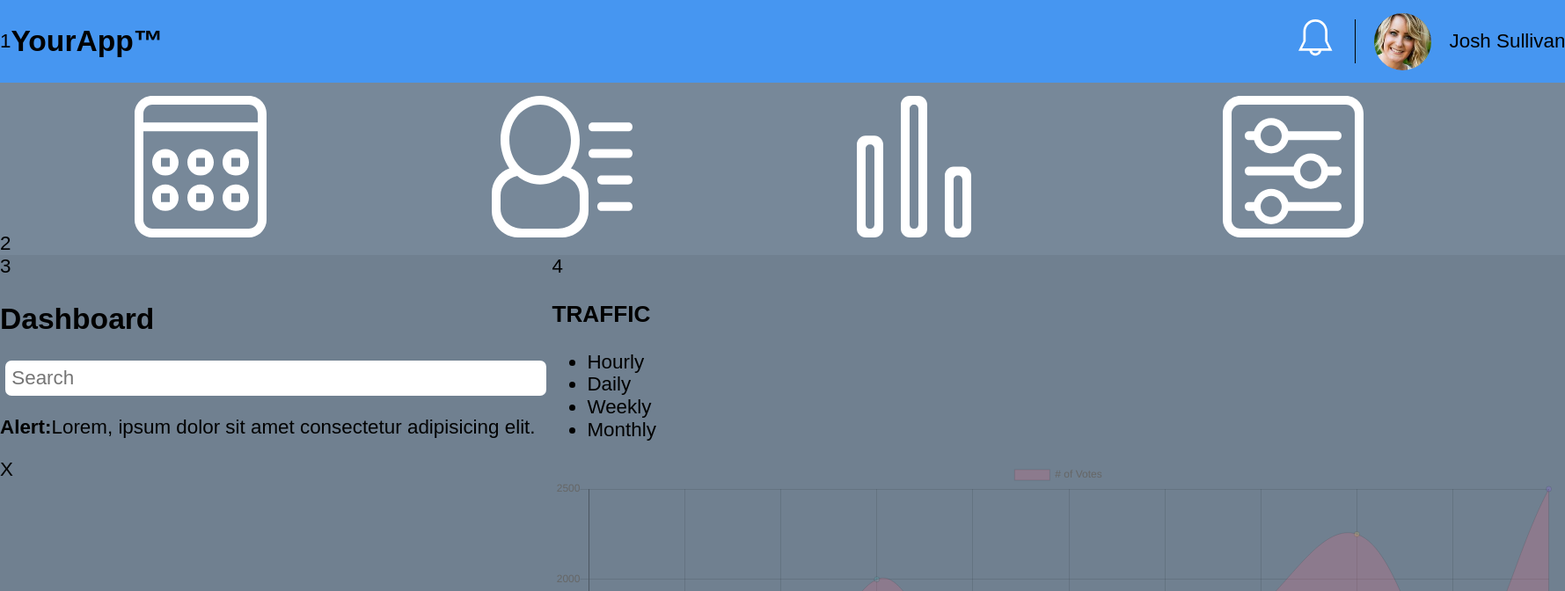
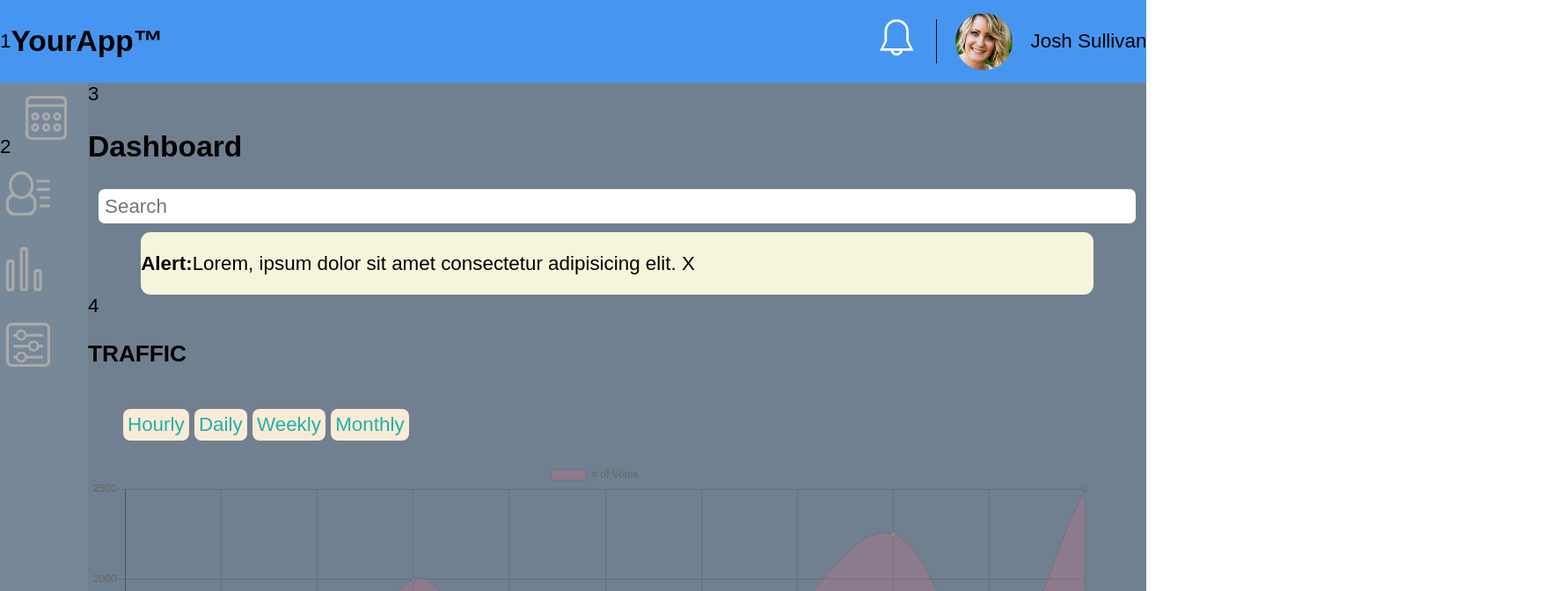
Before and after one commit to okleo73/web_app_dashboard, a plain HTML site: page index.html in a window 1280 px wide. Shown: the top 672 px of the page at 88% size, 1779 px wide, since content can reach past the window. Drawn offline with nearby package versions, Linux system fonts and the light colour scheme.

Commit message:
will update grid styles, bell alert, settings switches, navigation fills

```diff
--- a/css/styles.css
+++ b/css/styles.css
@@ -97,6 +97,8 @@ Dashboard section
 .dashboard-img, .members-img, .visits-img, .settings-img {
     width: 9%;
     margin: 15px 7%;
+    max-width: 80px;
+    min-width: 50px;
 }
 .navigation {
     background-color: lightslategray;
@@ -136,6 +138,8 @@ Notification Section
     width: 65px;
     margin-right: 21px;
     border-right: solid thin;
+    min-width: 50px;
+    max-width: 80px;
 }
 .notifications img {
     margin-right: 20px;
@@ -154,6 +158,7 @@ New Member section/Recent activity section
     /* width: 10%; */
     width: 65px;
     border-radius: 50%;
+    min-width: 50px;
 }
 .new-members h6 {
     margin: 0;
@@ -174,6 +179,7 @@ New Member section/Recent activity section
 }
 .activity .fourth-member, .second-member, .third-member, .first-member {
     margin: 10px 15px;
+    min-width: 50px;
 }
 .date {
     margin-left: auto;
@@ -254,20 +260,50 @@ SVG Icons
     align-self: center;
     margin: 7px;
 }
+.contact-img p {
+    margin-left: auto;
+}
+.alert-banner {
+    background-color: beige;
+    width: 90%;
+    margin: 10px auto 0;
+    border-radius: 11px;
+}
+.trafic-nav-link {
+    display: inline-block;
+    background-color: antiquewhite;
+    border-radius: 8px;
+    padding: 5px;
+    color: lightseagreen;
+}
+.trafic-nav {
+    list-style: none;
+    display: inline-block;
+}
+span {
+    margin: 10px;
+}
+.alert-banner p {
+    display: inline-block;
+}
+/* when nav button is active. Not in css yet */
+.active-nav-bttn {
+    fill: #fff;
+}
 
 @media(min-width: 768px) {
     .grid-container {
-        /* grid-template-columns: 55px 1fr; */
-        grid-template-columns: 1fr;
-        /* grid-template-areas:
+        grid-template-areas:
             "header header"
-            "navigation main"; */
+            "navigation main"
+            "navigation main";
+        grid-template-columns: 100px 1fr;
     }
     .main {
         display: grid;
         grid-template-columns: 1fr;
     }
-    .general-traffic, .social-stats {
+    .traffic, .social-stats, .dashboard {
         grid-column: 1 / span 2;
     }
     .daily, .new-members, .message-user {
@@ -281,12 +317,6 @@ SVG Icons
     }
     .widget-container-half {
         width: 45vw;
-    }
-    .grid-container {
-        grid-template-areas:
-            "header header"
-            "navigation main"
-            "navigation";
     }
 }
 
--- a/index.html
+++ b/index.html
@@ -10,29 +10,101 @@
         <link href="css/toggle-switch.css" rel="stylesheet">
         <link href="css/styles.css" rel="stylesheet">
     </head>
-    <body class="grid-container">
-        <div class="container">
+    <body>
+        <div class="grid-container container">
             <div class="col notifications">1
-                <!-- <h2><strong>Your</strong>App&trade;</h2> -->
                 <h2><strong>Your</strong>App&trade;</h2>
                 <div class="notification-bar">
                     <img src="icons/icon-bell.svg" alt="bell icon" class="bell-icon">
-                    <!-- <img src="images/member-1.jpg" alt="profile picture" class="profile-pic" /> -->
-                    <!-- <p>Josh Sullivan</p> -->
+                    <span id="alert-bell"></span>
                 </div>
                 <img src="images/member-1.jpg" alt="profile picture" class="profile-pic">
                 <p>Josh Sullivan</p>
             </div>
             <div class="col navigation">2
-                <a><img src="icons/icon-dashboard.svg" alt="dashboard icon" class="dashboard-img"></a>
-                <a><img src="icons/icon-members.svg" alt="members icon" class="members-img"></a>
-                <a><img src="icons/icon-visits.svg" alt="visits icon" class="visits-img"></a>
-                <a><img src="icons/icon-settings.svg" alt="settings icon" class="settings-img"></a>
+                <a  onclick="activeNavBttn()">
+                    <?xml version="1.0" encoding="utf-8"?>
+                    <svg  onclick="activeNavBttn()" class="dashboard-img nav-bttns" version="1.1" id="Line_2" xmlns="http://www.w3.org/2000/svg" xmlns:xlink="http://www.w3.org/1999/xlink" x="0px" y="0px" viewBox="0 0 32 32" style="enable-background:new 0 0 32 32;" xml:space="preserve">
+                        <style type="text/css">
+                            .st0{fill:#aaa;}
+                        </style>
+                        <g id="_x31_0_20_">
+                            <g>
+                                <path class="st0 nav-paths" d="M25,18c1.7,0,3-1.3,3-3c0-1.7-1.3-3-3-3c-1.7,0-3,1.3-3,3C22,16.7,23.3,18,25,18z M24,14h2v2h-2V14z M25,26
+                                    c1.7,0,3-1.3,3-3c0-1.7-1.3-3-3-3c-1.7,0-3,1.3-3,3C22,24.7,23.3,26,25,26z M24,22h2v2h-2V22z M17,26c1.7,0,3-1.3,3-3
+                                    c0-1.7-1.3-3-3-3c-1.7,0-3,1.3-3,3C14,24.7,15.3,26,17,26z M16,22h2v2h-2V22z M28,0H6C3.8,0,2,1.8,2,4v24c0,2.2,1.8,4,4,4h22
+                                    c2.2,0,4-1.8,4-4V4C32,1.8,30.2,0,28,0z M30,28c0,1.1-0.9,2-2,2H6c-1.1,0-2-0.9-2-2V8h26V28z M30,6H4V4c0-1.1,0.9-2,2-2h22
+                                    c1.1,0,2,0.9,2,2V6z M17,18c1.7,0,3-1.3,3-3c0-1.7-1.3-3-3-3c-1.7,0-3,1.3-3,3C14,16.7,15.3,18,17,18z M16,14h2v2h-2V14z M9,26
+                                    c1.7,0,3-1.3,3-3c0-1.7-1.3-3-3-3c-1.7,0-3,1.3-3,3C6,24.7,7.3,26,9,26z M8,22h2v2H8V22z M9,18c1.7,0,3-1.3,3-3c0-1.7-1.3-3-3-3
+                                    c-1.7,0-3,1.3-3,3C6,16.7,7.3,18,9,18z M8,14h2v2H8V14z"/>
+                            </g>
+                        </g>
+                    </svg>
+                </a>
+                <a  onclick="activeNavBttn()">
+                    <?xml version="1.0" encoding="utf-8"?>
+                    <svg  onclick="activeNavBttn()" class="members-img nav-bttns" version="1.1" id="Line_5" xmlns="http://www.w3.org/2000/svg" xmlns:xlink="http://www.w3.org/1999/xlink" x="0px" y="0px"
+                        viewBox="0 0 32 32" style="enable-background:new 0 0 32 32;" xml:space="preserve">
+                        <style type="text/css">
+                            .st0{fill:#aaa;}
+                        </style>
+                        <g id="_x37__17_">
+                            <g>
+                                <path class="st0 nav-paths" d="M18,16.4c1.3-1.7,2-3.9,2-6.4c0-5.5-4-10-9-10C6,0,2,4.5,2,10c0,2.4,0.8,4.6,2,6.4c-2.3,0.8-4,3-4,5.6v4
+                                    c0,3.3,2.7,6,6,6h10c3.3,0,6-2.7,6-6v-4C22,19.4,20.3,17.2,18,16.4z M4,10c0-4.4,3.1-8,7-8c3.9,0,7,3.6,7,8s-3.1,8-7,8
+                                    C7.1,18,4,14.4,4,10z M20,25.5c0,2.5-2.2,4.5-4.9,4.5H6.9C4.2,30,2,28,2,25.5v-3c0-2.1,1.6-3.9,3.8-4.4C7.2,19.3,9,20,11,20
+                                    c2,0,3.8-0.7,5.2-1.9c2.2,0.5,3.8,2.2,3.8,4.4V25.5z M23,8h8c0.6,0,1-0.4,1-1c0-0.6-0.4-1-1-1h-8c-0.6,0-1,0.4-1,1
+                                    C22,7.6,22.4,8,23,8z M31,24h-6c-0.6,0-1,0.4-1,1c0,0.6,0.4,1,1,1h6c0.6,0,1-0.4,1-1C32,24.4,31.6,24,31,24z M31,12h-8
+                                    c-0.6,0-1,0.4-1,1c0,0.6,0.4,1,1,1h8c0.6,0,1-0.4,1-1C32,12.4,31.6,12,31,12z M31,18h-6c-0.6,0-1,0.4-1,1c0,0.6,0.4,1,1,1h6
+                                    c0.6,0,1-0.4,1-1C32,18.4,31.6,18,31,18z"/>
+                            </g>
+                        </g>
+                    </svg>
+                </a>
+                <a  onclick="activeNavBttn()">
+                    <?xml version="1.0" encoding="utf-8"?>
+                    <svg  onclick="activeNavBttn()" class="visits-img nav-bttns" version="1.1" id="Line_12" xmlns="http://www.w3.org/2000/svg" xmlns:xlink="http://www.w3.org/1999/xlink" x="0px" y="0px"
+                        viewBox="0 0 32 32" style="enable-background:new 0 0 32 32;" xml:space="preserve">
+                        <style type="text/css">
+                            .st0{fill:#aaa;}
+                        </style>
+                        <g id="_x35__10_">
+                            <g>
+                                <path class="st0 nav-paths" d="M14,0h-2c-1.1,0-2,0.9-2,2v28c0,1.1,0.9,2,2,2h2c1.1,0,2-0.9,2-2V2C16,0.9,15.1,0,14,0z M14,29
+                                    c0,0.6-0.4,1-1,1c-0.6,0-1-0.4-1-1V3c0-0.6,0.4-1,1-1c0.6,0,1,0.4,1,1V29z M4,9H2c-1.1,0-2,0.9-2,2v19c0,1.1,0.9,2,2,2h2
+                                    c1.1,0,2-0.9,2-2V11C6,9.9,5.1,9,4,9z M4,29c0,0.6-0.4,1-1,1c-0.6,0-1-0.4-1-1V12c0-0.6,0.4-1,1-1c0.6,0,1,0.4,1,1V29z M24,16h-2
+                                    c-1.1,0-2,0.9-2,2v12c0,1.1,0.9,2,2,2h2c1.1,0,2-0.9,2-2V18C26,16.9,25.1,16,24,16z M24,29c0,0.6-0.4,1-1,1c-0.6,0-1-0.4-1-1V19
+                                    c0-0.6,0.4-1,1-1c0.6,0,1,0.4,1,1V29z"/>
+                            </g>
+                        </g>
+                    </svg>
+                </a>
+                <a>
+                    <?xml version="1.0" encoding="utf-8"?>
+                    <svg class="settings-img nav-bttns" version="1.1" id="Line_6" xmlns="http://www.w3.org/2000/svg" xmlns:xlink="http://www.w3.org/1999/xlink" x="0px" y="0px"
+                        viewBox="0 0 32 32" style="enable-background:new 0 0 32 32;" xml:space="preserve">
+                        <style type="text/css">
+                            .st0{fill:#aaa;}
+                        </style>
+                        <g id="_x32__16_">
+                            <g>
+                                <path class="st0 nav-paths" d="M26,24H14.9c-0.4-1.7-2-3-3.9-3c-1.9,0-3.4,1.3-3.9,3H6c-0.6,0-1,0.4-1,1c0,0.6,0.4,1,1,1h1.1
+                                    c0.4,1.7,2,3,3.9,3c1.9,0,3.4-1.3,3.9-3H26c0.6,0,1-0.4,1-1C27,24.4,26.6,24,26,24z M11,27.4c-1.3,0-2.4-1.1-2.4-2.4
+                                    c0-1.3,1.1-2.4,2.4-2.4c1.3,0,2.4,1.1,2.4,2.4C13.4,26.3,12.3,27.4,11,27.4z M26,8H14.9c-0.4-1.7-2-3-3.9-3C9.1,5,7.6,6.3,7.1,8H6
+                                    C5.4,8,5,8.4,5,9c0,0.6,0.4,1,1,1h1.1c0.4,1.7,2,3,3.9,3c1.9,0,3.4-1.3,3.9-3H26c0.6,0,1-0.4,1-1C27,8.4,26.6,8,26,8z M11,11.4
+                                    c-1.3,0-2.4-1.1-2.4-2.4c0-1.3,1.1-2.4,2.4-2.4c1.3,0,2.4,1.1,2.4,2.4C13.4,10.3,12.3,11.4,11,11.4z M26,16h-2.1
+                                    c-0.4-1.7-2-3-3.9-3c-1.9,0-3.4,1.3-3.9,3H6c-0.6,0-1,0.4-1,1c0,0.6,0.4,1,1,1h10.1c0.4,1.7,2,3,3.9,3c1.9,0,3.4-1.3,3.9-3H26
+                                    c0.6,0,1-0.4,1-1C27,16.4,26.6,16,26,16z M20,19.4c-1.3,0-2.4-1.1-2.4-2.4c0-1.3,1.1-2.4,2.4-2.4c1.3,0,2.4,1.1,2.4,2.4
+                                    C22.4,18.3,21.3,19.4,20,19.4z M28,0H4C1.8,0,0,1.8,0,4v24c0,2.2,1.8,4,4,4h24c2.2,0,4-1.8,4-4V4C32,1.8,30.2,0,28,0z M30,28
+                                    c0,1.1-0.9,2-2,2H4c-1.1,0-2-0.9-2-2V4c0-1.1,0.9-2,2-2h24c1.1,0,2,0.9,2,2V28z"/>
+                            </g>
+                        </g>
+                    </svg>
+                </a>
             </div>
             <div class="main">
                 <div class="col dashboard">3
                     <h2>Dashboard</h2>
-                    <!-- <input type="text" placeholder="Search"> -->
                     <div class="search">
                         <input type="text" placeholder="Search">
                     </div>
@@ -40,7 +112,6 @@
                         <p>Alert: Lorem, ipsum dolor sit amet consectetur adipisicing elit.</p>
                         <span class="close">X</span>
                     </div> -->
-
 
                     <!-- Insert Rental Map with Property picture to the right -->
                     <div id="alert2" class="alert2"></div>
@@ -57,7 +128,6 @@
                             <li class="trafic-nav-link">Monthly</li>
                         </ul>
                         <div class="widget-container-full">
-
                             <canvas id="traffic-chart" width="400" height="200"></canvas>
                         </div>
                     </div>
@@ -67,7 +137,6 @@
                         <h3>DAILY TRAFFIC</h3>
                         <!-- price of views over the past week -->
                         <div class="widget-container-half">
-
                             <canvas id="daily-chart" width="400" height="200"></canvas>
                         </div>
                     </div>
@@ -75,9 +144,7 @@
                 <section class="mobile">
                     <div class="col mobile-users">6
                         <h3>MOBILE USERS</h3>
-
                         <div class="widget-container-half">
-
                             <canvas id="mobile-chart" width="400" height="200"></canvas>
                         </div>
                     </div>
@@ -146,14 +213,6 @@
                     <h3>NEW MEMBERS</h3>
                     <!-- Real estate agents -->
                     <div class="activity">
-                        <!-- <div class="contact-img">
-                        <img src="images/member-1.jpg" alt="first new member" class="first-member">
-                        <div class="contact-info">
-                            <h4>Victoria Chambers</h4>
-                            <p>victoria.chambers80@example.com</p>
-                        </div>
-                        <p class="date">10/15/15</p>
-                        </div> -->
                         <div class="contact-img">
                             <img src="images/member-1.jpg" alt="first new member" class="first-member">
                             <div class="contact-info">
@@ -162,14 +221,6 @@
                             </div>
                             <p class="date">10/15/15</p>
                         </div>
-                        <!-- <div class="contact-img">
-                            <img src="images/member-2.jpg" alt="second new member" class="second-member">
-                            <div class="contact-info">
-                            <h4>Dale Byrd</h4>
-                            <p>dale.byrd52@example.com</p>
-                            </div>
-                            <p class="date">10/15/15</p>
-                        </div> -->
                         <div class="contact-img">
                             <img src="images/member-2.jpg" alt="second new member" class="second-member">
                             <div class="contact-info">
@@ -178,14 +229,6 @@
                             </div>
                             <p class="date">10/15/15</p>
                         </div>
-                        <!-- <div class="contact-img">
-                            <img src="images/member-3.jpg" alt="third new member" class="third-member">
-                            <div class="contact-info">
-                            <h4>Dawn Wood</h4>
-                            <p>dawn.wood16@example.com</p>
-                            </div>
-                            <p class="date">10/15/15</p>
-                        </div> -->
                         <div class="contact-img">
                             <img src="images/member-3.jpg" alt="third new member" class="third-member">
                             <div class="contact-info">
@@ -194,15 +237,6 @@
                             </div>
                             <p class="date">10/15/15</p>
                         </div>
-                        <!-- <div class="contact-img">
-                            <img src="images/member-4.jpg" alt="fourth new member" class="fourth-member">
-                            <div class="contact-info">
-                            <h4>Dan Oliver</h4>
-                            <p>dan.oliver82@example.com</p>
-                            </div>
-                            <p class="date">10/15/15</p>
-                            </div>
-                        </div> -->
                         <div class="contact-img">
                             <img src="images/member-4.jpg" alt="fourth new member" class="fourth-member">
                             <div class="contact-info">
@@ -263,15 +297,7 @@
                 <section class="col personal-settings">11
                     <h3>SETTINGS</h3>
                     <div class="sets">
-                        <!-- <div class="preference">
-                            <label for="email-notifications">Send Email Notifications</label>
-                            <input type="checkbox" id="email-notifications" name="email-notifications">
-                        </div>
-                        <div class="2-preference">
-                            <label for="profile-settings">Set Profile to Public</label>
-                            <input type="checkbox" id="profile-settings" name="profile-settings">
-                        </div> -->
-                        <label class="switch-light switch-candy" onclick="">
+                        <label class="switch-light switch-material" onclick="">
                             <input type="checkbox">
                             <strong>
                                 Send Email Notifications
@@ -282,7 +308,7 @@
                                 <a></a>
                             </span>
                         </label>
-                        <label class="switch-light switch-candy" onclick="">
+                        <label class="switch-light switch-material" onclick="">
                             <input type="checkbox">
                             <strong>
                                 Set Profile to Public
@@ -307,8 +333,14 @@
                 </section>
             </div>
         </div>
-        <!-- <script src="js/jquery-3.4.1.min.js"></script> -->
         <script src="https://cdnjs.cloudflare.com/ajax/libs/Chart.js/2.8.0/Chart.min.js"></script>
         <script src="js/app.js"></script>
     </body>
 </html>
+
+<!--
+1) adding click event when clicked making svg lighter (how do I add a class to an item. Having an issue, ask on slack.)
+2) Style the graphs. Adding a labeled legend.
+3) Adding a green notification dot
+4) weekly/monthly/daily button active styles (also add event handler)
+-->
--- a/js/app.js
+++ b/js/app.js
@@ -25,6 +25,20 @@ sendBttn.addEventListener('click', () => {
         alert(`Message was successfully sent to ${userName.value}!`);
     }
 });
+
+
+//Not working. Suppose to add class to active navigation
+// let navBtn = document.querySelector('.nav-bttns');
+// navBtn.addEventListener('click', (event) => {
+//     let navPath = document.querySelector('.nav-paths');
+//     // let nav = e.target;
+//     navPath.classList.add("active-nav-bttn");
+// });
+const activeNavBttn = () => {
+    let navPath = document.querySelector('.nav-paths');
+    navPath.classList.add("active-nav-bttn");
+}
+
 
 var ctx = document.getElementById('traffic-chart');
 var ctx2 = document.getElementById('daily-chart');
```
